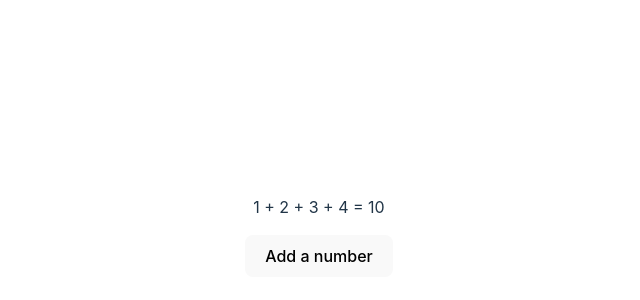
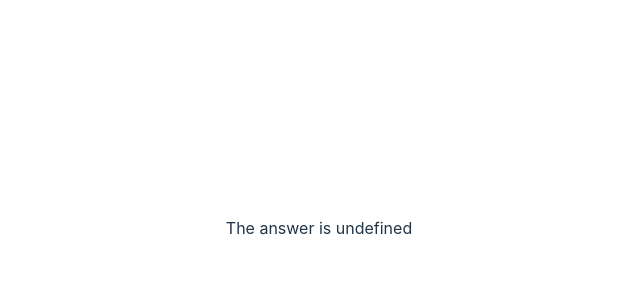
Before and after one commit to RyotaFukumoto/svelte_demo_app, a Svelte app: page / in a window 1280 px wide. Shown: the part 172-472 px from the top of the page, without its empty margins (321-961 px from the left). Built offline with nearby package versions, Linux system fonts and the light colour scheme.

Commit message:
Tutorial 3-a init

```diff
--- a/src/main.ts
+++ b/src/main.ts
@@ -1,5 +1,5 @@
 import './app.css'
-import App from './tutorials/2/d/App.svelte'
+import App from './tutorials/3/a/App.svelte'
 
 const app = new App({
   target: document.getElementById('app'),
--- /dev/null
+++ b/src/tutorials/3/a/App.svelte
@@ -0,0 +1,5 @@
+<script>
+	import Nested from './Nested.svelte';
+</script>
+
+<Nested answer={42}/>
--- /dev/null
+++ b/src/tutorials/3/a/Nested.svelte
@@ -0,0 +1,5 @@
+<script>
+	let answer;
+</script>
+
+<p>The answer is {answer}</p>
```
